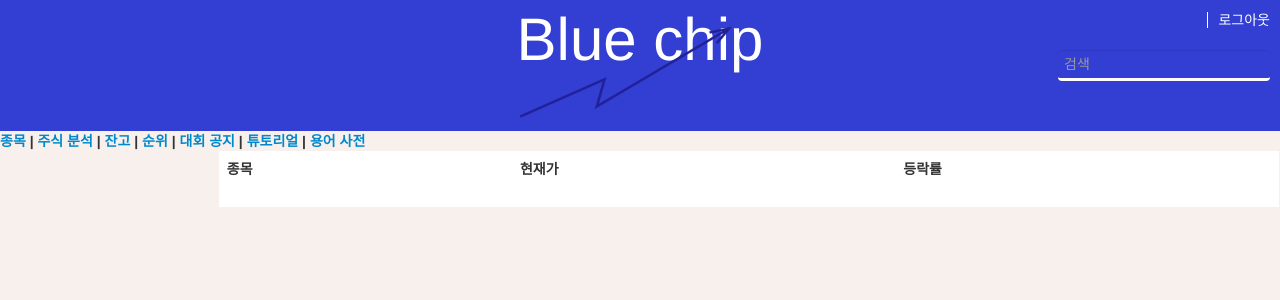
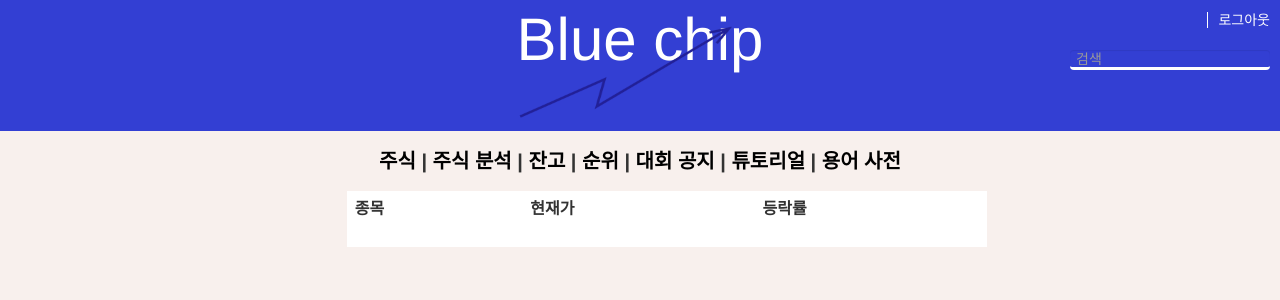
Before and after one commit to myungseokang/bluechip, a Django app: page /stock/main/ in a window 1280 px wide; the page is wider, and only the part inside the window is pictured. Shown: the top 300 px of that part. Run offline with Django 3.2, Linux system fonts and the light colour scheme; the visitor is signed in with stand-in values (Sample User, id 1); data that the repository does not hold is empty; parts of the project's set-up code (start-up, migrations or seed data) failed here and were passed over; some libraries are stand-ins or nearby versions.

Commit message:
main.html 수정

```diff
--- a/templates/base.html
+++ b/templates/base.html
@@ -64,7 +64,7 @@
     </style>
 </head>
 <body style="background-color:#F8F0ED">
-  <div id="myModal" class="modal">
+<div id="myModal" class="modal">
 <!-- Modal content -->
 <div class="modal-content" >
   <span class="close">×</span>
@@ -80,20 +80,25 @@
     </div>
     {% endif %}
     <div style="position: relative;text-align: center;font-size: 60px;margin-top: 20px;">
-      <a href="{% url 'stock:main' %}"><img src="{% static 'logo.png' %}" style="top: -8px;bottom: 0px;position: absolute;height: 100px;width: 215px;E/* left: 1px; */"></a>
-    Blue chip </div>
+      <a href="{% url 'stock:main' %}"><img src="{% static 'logo2.png' %}" style="top: -8px;bottom: 0px;position: absolute;height: 100px;width: 215px;E/* left: 1px; */"></a>
+    </div>
     {% if request.user.is_authenticated %}
     <form action="{% url 'stock:search' %}" method="POST" style="margin: 0px;float: right;">
       {% csrf_token %}
-        <input id='id_title' name='title'type="text" class="form-control" placeholder="검색" style="border-width: 1px;/* border: 1px; */width: 200px;background-color: #333FD3;border: none;border-bottom-style: solid;border-color: #fff;">
+      <input id='id_title' name='title'type="text" class="form-control" placeholder="검색" style="border-width: 1px;/* border: 1px; */width: 200px;background-color: #333FD3;border: none;border-bottom-style: solid;border-color: #fff;">
   </form>
   {% endif %}
 </div>
 {% if request.user.is_authenticated %}
-    <nav>
-      <b><a href="{% url 'stock:random_stock' %}">종목</a> | <a href="{% url 'stock_analysis:first' %}">주식 분석</a> | <a href="{% url 'stock:Balances' %}">잔고</a> |
-       <a href="{% url 'stock:ranking' %}">순위</a> | <a href="{% url 'contest:contest' %}">대회 공지</a> | <a id="myBtn">튜토리얼</a> | <a href="{% url 'term:term' %}">용어 사전</a> <br></b>
-    </nav>
+<nav style="
+text-align: center;
+margin-top: 20px;
+margin-bottom: 20px;
+font-size: 20px;
+">
+  <b><a href="/stock/random_stock/" style="color: #000;">주식</a> | <a href="/stock_analsis/" style="color: #000;">주식 분석</a> | <a href="/stock/balances/" style="color: #000;">잔고</a> |
+   <a href="/stock/ranking/" style="color: #000;">순위</a> | <a href="/contest/" style="color: #000;">대회 공지</a> | <a href="/tutorial/one/" style="color: #000;">튜토리얼</a> | <a href="/term/" style="color: #000;">용어 사전</a> <br></b>
+</nav>
 {% endif %}
     {% block body %}
     {% endblock %}
--- a/templates/stock/main.html
+++ b/templates/stock/main.html
@@ -1,17 +1,67 @@
-{% extends 'base.html' %}
+<html lang="kr"><head>
+    <meta charset="UTF-8">
+    <title>Stock main</title>
 
-{% block title %}Stock main{% endblock %}
+    <link href="/static/Dashboard Template for Bootstrap_files/bootstrap-combined.min.css" rel="stylesheet" id="bootstrap-css">
+    <link href="/static/Dashboard Template for Bootstrap_files/bootstrap.min.js" rel="stylesheet">
+    <script src="https://code.jquery.com/jquery-3.1.1.min.js"></script>
+    <script type="text/javascript">
+        window.alert = function(){};
+        var defaultCSS = document.getElementById('bootstrap-css');
+        function changeCSS(css){
+            if(css) $('head > link').filter(':first').replaceWith('<link rel="stylesheet" href="'+ css +'" type="text/css" />');
+            else $('head > link').filter(':first').replaceWith(defaultCSS);
+        }
+        $( document ).ready(function() {
+          var iframe_height = parseInt($('html').height());
+          window.parent.postMessage( iframe_height, 'http://bootsnipp.com');
+        });
+    </script>
+    <style media="screen">
+      .red {
+        color: #d40400;
+      }
+      .blue {
+        color: #005dde;
+      }
+    </style>
+</head>
+<body style="background-color:#F8F0ED">
+  <div style="height: 120px;padding-bottom: 1px;background-color: #333FD3;color: #fff;padding-top: 10px;padding-left: 10px;padding-right: 10px;">
 
-{% block body %}
-<div id="content" class="row-fluid" >
-<div class="span2 sidebar" >
+    <div style="float: right;"> <span style="padding-right: 5px;"></span>
+      <span style="padding-left: 10px;border-left-style: solid;border-width: 1px;"><a href="/accounts/logout/" style="color:white;">로그아웃</a></span>
+    </div>
+
+    <div style="position: relative;text-align: center;font-size: 60px;margin-top: 20px;">
+      <a href="/stock/main/"><img src="/static/logo.png" style="top: -8px;bottom: 0px;position: absolute;height: 100px;width: 215px;E/* left: 1px; */"></a>
+    Blue chip </div>
+
+    <form action="/stock/search/" method="POST" style="margin: 0px;float: right;">
+      <input type="hidden" name="csrfmiddlewaretoken" value="2u6cQnADYvS8BXk72Blw6JuwNrHceN8fcViuGE7VQ4pevsEkgPKt1jSg8xSOfzNp">
+        <input id="id_title" name="title" type="text" class="form-control" placeholder="검색" style="border-width: 1px;/* border: 1px; */width: 200px;background-color: #333FD3;border: none;border-bottom-style: solid;border-color: #fff;">
+  </form>
+
+</div>
+
+    <nav style="text-align: center;margin-top: 20px;margin-bottom: 20px;font-size: 20px;">
+      <b><a href="/stock/random_stock/" style="color: #000;">주식</a> | <a href="/stock_analsis/" style="color: #000;">주식 분석</a> | <a href="/stock/balances/" style="color: #000;">잔고</a> |
+       <a href="/stock/ranking/" style="color: #000;">순위</a> | <a href="/contest/" style="color: #000;">대회 공지</a> | <a href="/tutorial/one/" style="color: #000;">튜토리얼</a> | <a href="/term/" style="color: #000;">용어 사전</a> <br></b>
+    </nav>
+
+
+<div id="content" class="row-fluid" style="padding-left: 10%;padding-right:20px;">
+<div class="span2 sidebar" style="
+    /* margin-left: 63px; */
+">
     <ul class="nav nav-tabs nav-stacked" style="background-color: #fff;">
+
       {% for stock in stock_business %}
           <li><a href="?business={{ stock }}">{{ stock }}</a></li>
       {% endfor %}
     </ul>
   </div>
-  <div class="span8 main" style="background-color: #fff;">
+  <div class="span8 main" style="width: 50%;background-color: #fff;">
     <table class="table table-hover">
             <thead>
                 <tr>
@@ -37,4 +87,4 @@
             </tbody>
         </table>
   </div>
-{% endblock %}
+</div></body></html>
```
Also changed, not shown: static/logo2.png (added).
